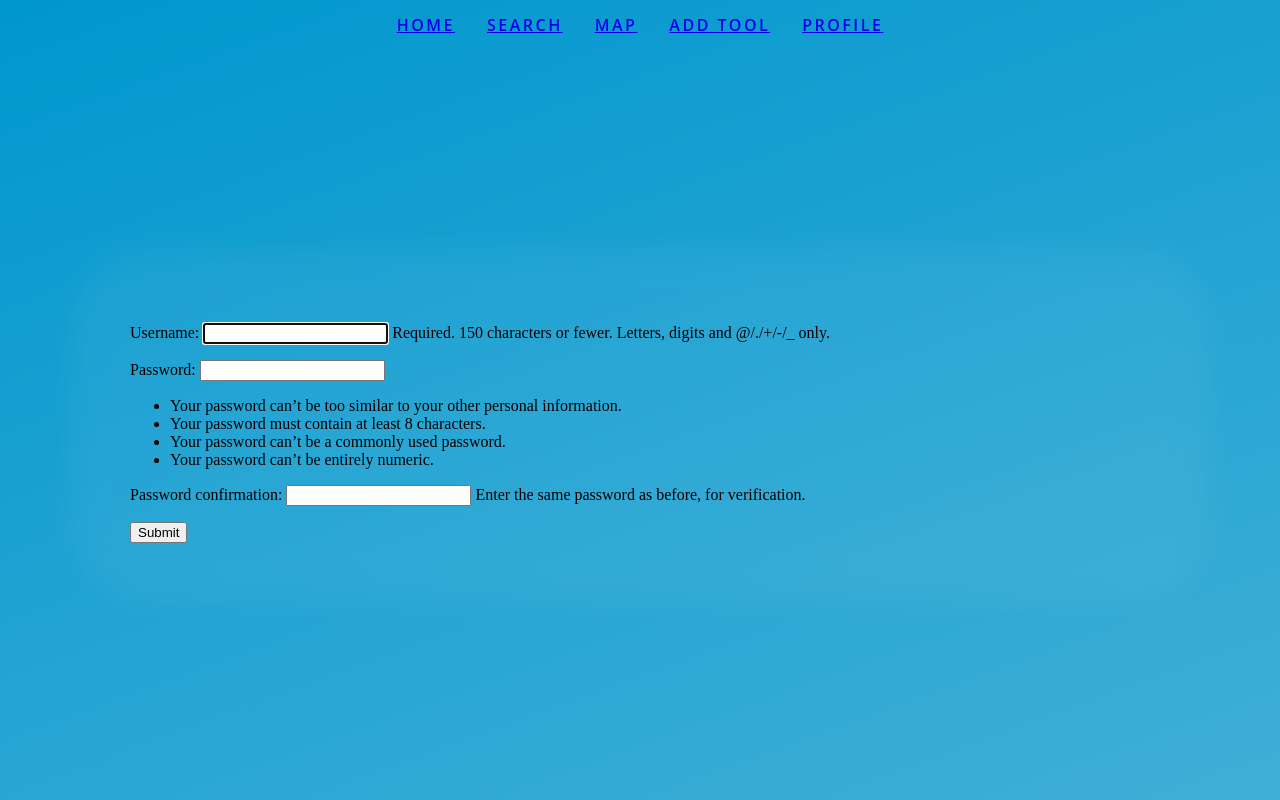
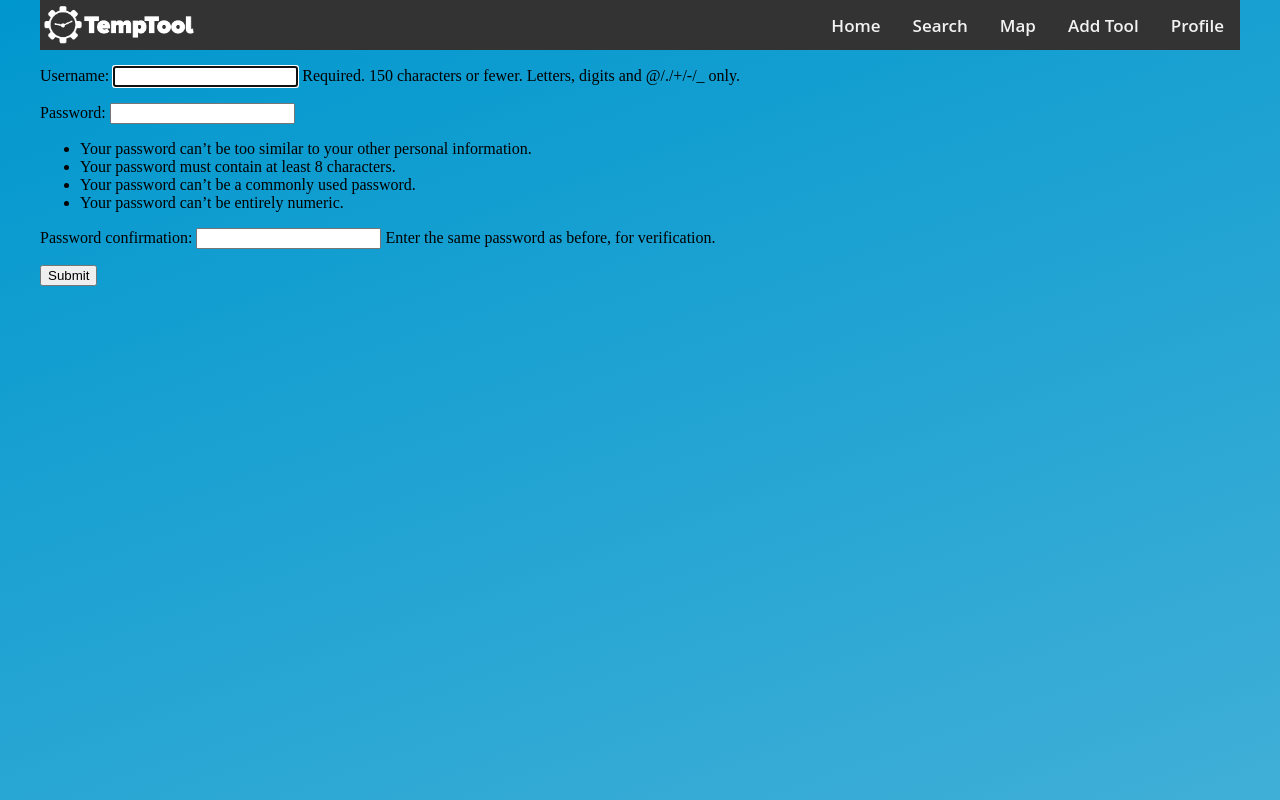
Before and after one commit to jacobef/djangang, a Django app: page /account/register/ in a window 1280 px wide. Run offline with Django 4.2, Linux system fonts and the light colour scheme; tables that the repository leaves empty hold one stand-in row (values such as "Sample post").

Commit message:
Updated Menu Nav Bar

```diff
--- a/djangang/static/style.css
+++ b/djangang/static/style.css
@@ -16,65 +16,114 @@ body{
     -webkit-box-pack: center;
     -ms-flex-pack: center;
 }
-header .main-nav {
-    margin: auto;
-    width: 90%;
+
+/*header {*/
+/*    margin: auto;*/
+/*    width: 90%;*/
+/*    height: 50px;*/
+/*}*/
+
+/*header .nav-logo{*/
+/*    float: left;*/
+/*    height: 100px;*/
+/*    width: 100px;*/
+/*}*/
+
+/*header .main-nav a{*/
+/*      padding: 14px 16px;*/
+/*      text-decoration: none;*/
+/*      color: white;*/
+/*    font-family: "Open Sans", sans-serif;*/
+/*    font-weight: 600;*/
+/*    font-size: 16px;*/
+/*    color: white;*/
+/*    text-transform: uppercase;*/
+/*    letter-spacing: 2.5px;*/
+/*    !*display: -webkit-box;*!*/
+/*    !*display: -ms-flexbox;*!*/
+/*    !*display: flex;*!*/
+/*    margin: auto;*/
+/*    list-style: none;*/
+/*    text-decoration: none;*/
+/*    float: right;*/
+
+
+/*}*/
+
+/*header .main-nav a:hover {*/
+/*  !*background-color: deepskyblue;*!*/
+/*  color: deepskyblue;*/
+/*}*/
+
+/*!* Add a color to the active/current link *!*/
+/*header .main-nav a.active {*/
+/*  !*background-color: darkblue;*!*/
+/*  color: darkblue;*/
+/*}*/
+
+/*.banner {*/
+/*    width: 85%;*/
+/*    -webkit-backdrop-filter: blur(5px);*/
+/*    backdrop-filter: blur(5px);*/
+/*    padding: 30px 30px;*/
+/*    border-radius: 50px;*/
+/*    background-color: rgba(255, 255, 255, 0.05);*/
+/*    -webkit-box-shadow: 0px 0px 30px 30px rgb(255 255 255 / 5%);*/
+/*    box-shadow: 0px 0px 30px 30px rgb(255 255 255 / 5%);*/
+/*    display: -webkit-box;*/
+/*    display: -ms-flexbox;*/
+/*    display: flex;*/
+/*    -webkit-box-orient: vertical;*/
+/*    -webkit-box-direction: normal;*/
+/*    -ms-flex-direction: column;*/
+/*    flex-direction: column;*/
+/*    vertical-align: middle;*/
+/*    margin: auto auto;*/
+/*    -ms-flex-item-align: center;*/
+/*    align-self: center;*/
+/*}*/
+
+.topnav {
+    background-color: #333;
+    overflow: hidden;
     height: 50px;
-    display: -webkit-box;
-    display: -ms-flexbox;
-    display: flex;
-    -webkit-box-pack: space-evenly;
-    -ms-flex-pack: space-evenly;
-    justify-content: space-evenly;
 }
 
-header .main-nav a{
-      padding: 14px 16px;
-}
-
-header .main-nav ul {
+/* Style the links inside the navigation bar */
+.topnav a {
     font-family: "Open Sans", sans-serif;
     font-weight: 600;
     font-size: 16px;
-    text-transform: uppercase;
-    letter-spacing: 2.5px;
-    display: -webkit-box;
-    display: -ms-flexbox;
-    display: flex;
-    margin: auto;
-    padding: 0px;
-    list-style: none;
+    color: white;
+    float: left;
+    color: #f2f2f2;
+    text-align: center;
+    padding: 14px 16px;
+    text-decoration: none;
+    font-size: 17px;
 }
 
-.main-nav a:hover {
-  /*background-color: deepskyblue;*/
-  color: deepskyblue;
+/* Change the color of links on hover */
+.topnav a:hover {
+  background-color: #ddd;
+  color: black;
 }
 
 /* Add a color to the active/current link */
-.main-nav a.active {
-  /*background-color: darkblue;*/
-  color: darkblue;
+.topnav a.active {
+  background-color: #04AA6D;
+  color: white;
 }
 
-.banner {
-    width: 85%;
-    -webkit-backdrop-filter: blur(5px);
-    backdrop-filter: blur(5px);
-    padding: 30px 30px;
-    border-radius: 50px;
-    background-color: rgba(255, 255, 255, 0.05);
-    -webkit-box-shadow: 0px 0px 30px 30px rgb(255 255 255 / 5%);
-    box-shadow: 0px 0px 30px 30px rgb(255 255 255 / 5%);
-    display: -webkit-box;
-    display: -ms-flexbox;
-    display: flex;
-    -webkit-box-orient: vertical;
-    -webkit-box-direction: normal;
-    -ms-flex-direction: column;
-    flex-direction: column;
-    vertical-align: middle;
-    margin: auto auto;
-    -ms-flex-item-align: center;
-    align-self: center;
+/* Right-aligned section inside the top navigation */
+.topnav-right {
+  float: right;
 }
+
+.topnav img{
+    float:left;
+    padding: 0;
+    margin: 0;
+    height: inherit;
+
+}
--- a/djangang/templates/base.html
+++ b/djangang/templates/base.html
@@ -8,19 +8,27 @@
     {% block head %} {% endblock %}
 </head>
 <body>
-<header>
-<nav class="main-nav">
-    <div class = "nav-logo"></div>
-    <ul>
-        <li><a href="/">Home</a></li>
-        <li><a href={% url "rental:search" %}>Search</a></li>
-        <li><a href={% url "rental:map" %}>Map</a></li>
-        <li><a href={% url "rental:add" %}>Add Tool</a></li>
-        <li><a href={% url "accounts:profile" %}>Profile</a></li>
+{#<header>#}
+{#    <div class = "nav-logo"></div>#}
+{#    <nav class="main-nav">#}
+{#        <a href="/">Home</a>#}
+{#        <a href={% url "rental:search" %}>Search</a>#}
+{#        <a href={% url "rental:map" %}>Map</a>#}
+{#        <a href={% url "rental:add" %}>Add Tool</a>#}
+{#        <a href={% url "accounts:profile" %}>Profile</a>#}
+{#</nav>#}
+{#</header>#}
 
-    </ul>
-</nav>
-</header>
+<div class="topnav">
+  <img src={% static "temptool-white.png" %}>
+  <div class="topnav-right">
+        <a href="/">Home</a>
+        <a href={% url "rental:search" %}>Search</a>
+        <a href={% url "rental:map" %}>Map</a>
+        <a href={% url "rental:add" %}>Add Tool</a>
+        <a href={% url "accounts:profile" %}>Profile</a>
+  </div>
+</div>
 <div class = "banner">
 {% block content %}
 {% endblock %}
```
Also changed, not shown: djangang/static/TempTool-White.png (added), djangang/static/TempTool.png (added).
